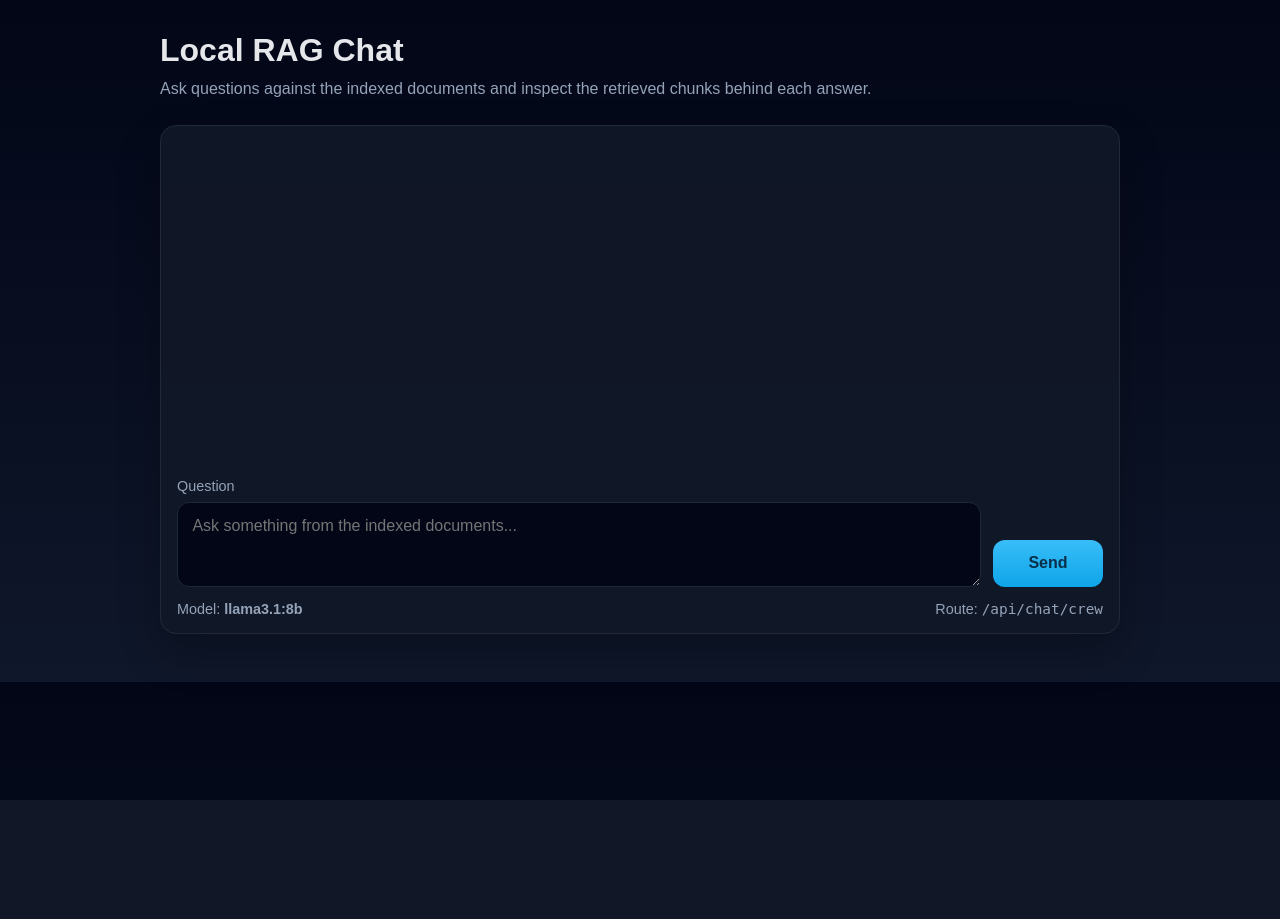
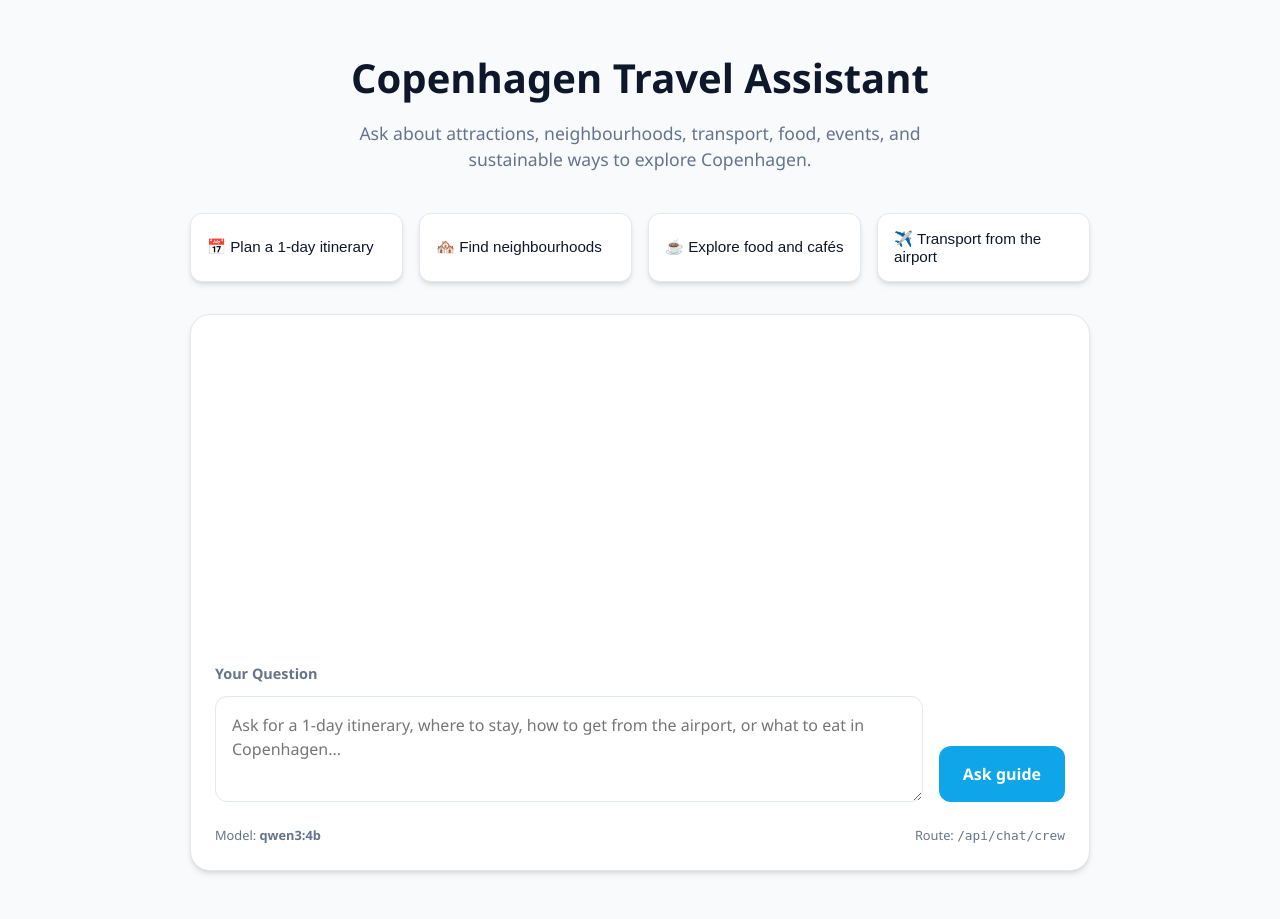
Before and after one commit to LisePetculescu/ollama_x_crewAI_web_rag, a Flask app: page / in a window 1280 px wide. Before the commit the page ends 800 px from the top, so only its background shows below. Run offline with Flask 3, Linux system fonts and the light colour scheme.

Commit message:
First UI change

```diff
--- a/static/app.js
+++ b/static/app.js
@@ -27,12 +27,14 @@ function addMessage(role, content, citations = [], isError = false) {
 
   if (Array.isArray(citations) && citations.length > 0) {
     const title = document.createElement('h3');
-    title.textContent = 'Retrieved chunks';
+    title.textContent = 'Sources from the tourism guide';
     citationsEl.appendChild(title);
 
     const list = document.createElement('ol');
     for (const citation of citations) {
       const item = document.createElement('li');
+      item.className = 'citation-item';
+
       const meta = document.createElement('div');
       const excerpt = document.createElement('p');
 
@@ -84,18 +86,13 @@ async function sendQuestion(question) {
   return response.json();
 }
 
-form.addEventListener('submit', async (event) => {
-  event.preventDefault();
-
-  const question = questionInput.value.trim();
-  if (!question) {
-    return;
-  }
+async function handleQuestionSubmit(question) {
+  if (!question) return;
 
   addMessage('User', question);
   questionInput.value = '';
   sendButton.disabled = true;
-  sendButton.textContent = 'Sending...';
+  sendButton.textContent = 'Consulting guide...';
 
   try {
     const data = await sendQuestion(question);
@@ -105,7 +102,20 @@ form.addEventListener('submit', async (event) => {
     addMessage('Assistant', error.message || 'Something went wrong.', [], true);
   } finally {
     sendButton.disabled = false;
-    sendButton.textContent = 'Send';
+    sendButton.textContent = 'Ask guide';
     questionInput.focus();
   }
+}
+
+form.addEventListener('submit', (event) => {
+  event.preventDefault();
+  const question = questionInput.value.trim();
+  handleQuestionSubmit(question);
 });
+
+document.querySelectorAll('.suggestion-card').forEach(card => {
+  card.addEventListener('click', () => {
+    const query = card.getAttribute('data-query');
+    handleQuestionSubmit(query);
+  });
+});
--- a/static/style.css
+++ b/static/style.css
@@ -1,15 +1,15 @@
 :root {
-  color-scheme: dark;
-  --bg: #0f172a;
-  --panel: #111827;
-  --panel-border: #1f2937;
-  --text: #e5e7eb;
-  --muted: #94a3b8;
-  --accent: #38bdf8;
-  --accent-strong: #0ea5e9;
-  --user-bg: #172554;
-  --assistant-bg: #1f2937;
-  --error-bg: #3f1d1d;
+  --bg-nordic: #f8fafc;
+  --text-navy: #0f172a;
+  --text-muted: #64748b;
+  --accent-sea-blue: #0ea5e9;
+  --accent-nyhavn-orange: #f59e0b;
+  --panel-bg: #ffffff;
+  --panel-border: #e2e8f0;
+  --user-bg: #f1f5f9;
+  --assistant-bg: #ffffff;
+  --error-bg: #fef2f2;
+  --shadow: 0 4px 6px -1px rgb(0 0 0 / 0.1), 0 2px 4px -2px rgb(0 0 0 / 0.1);
 }
 
 * {
@@ -18,130 +18,176 @@
 
 body {
   margin: 0;
-  font-family: Arial, Helvetica, sans-serif;
-  background: linear-gradient(180deg, #020617 0%, var(--bg) 100%);
-  color: var(--text);
-}
-
-code {
-  font-family: "DejaVu Sans Mono", "Courier New", monospace;
+  font-family: 'Segoe UI', Roboto, Helvetica, Arial, sans-serif;
+  background-color: var(--bg-nordic);
+  color: var(--text-navy);
+  line-height: 1.5;
 }
 
 .page {
-  width: min(960px, calc(100% - 2rem));
+  width: min(900px, calc(100% - 2rem));
   margin: 0 auto;
-  padding: 2rem 0 3rem;
+  padding: 3rem 0;
 }
 
 .hero {
-  margin-bottom: 1.5rem;
+  text-align: center;
+  margin-bottom: 2.5rem;
 }
 
 .hero h1 {
-  margin: 0 0 0.5rem;
-  font-size: 2rem;
+  margin: 0 0 0.75rem;
+  font-size: 2.5rem;
+  color: var(--text-navy);
+  font-weight: 800;
 }
 
 .hero p {
-  margin: 0;
-  color: var(--muted);
-  line-height: 1.5;
+  margin: 0 auto;
+  max-width: 600px;
+  color: var(--text-muted);
+  font-size: 1.1rem;
+}
+
+.suggestions-grid {
+  display: grid;
+  grid-template-columns: repeat(auto-fit, minmax(200px, 1fr));
+  gap: 1rem;
+  margin-bottom: 2rem;
+}
+
+.suggestion-card {
+  background: var(--panel-bg);
+  border: 1px solid var(--panel-border);
+  border-radius: 12px;
+  padding: 1rem;
+  cursor: pointer;
+  font-size: 0.95rem;
+  color: var(--text-navy);
+  text-align: left;
+  transition: all 0.2s ease;
+  box-shadow: var(--shadow);
+  font-weight: 500;
+}
+
+.suggestion-card:hover {
+  border-color: var(--accent-sea-blue);
+  transform: translateY(-2px);
+  background: #f0f9ff;
 }
 
 .panel {
-  background: rgba(17, 24, 39, 0.9);
+  background: var(--panel-bg);
   border: 1px solid var(--panel-border);
-  border-radius: 16px;
-  box-shadow: 0 18px 40px rgba(0, 0, 0, 0.25);
+  border-radius: 20px;
+  box-shadow: var(--shadow);
 }
 
 .chat-panel {
-  padding: 1rem;
+  padding: 1.5rem;
 }
 
 .messages {
-  min-height: 320px;
-  max-height: 60vh;
+  min-height: 300px;
+  max-height: 65vh;
   overflow-y: auto;
-  padding: 0.25rem;
+  padding: 0.5rem;
   display: grid;
-  gap: 1rem;
-  margin-bottom: 1rem;
+  gap: 1.25rem;
+  margin-bottom: 1.5rem;
 }
 
 .message-card {
   border: 1px solid var(--panel-border);
-  border-radius: 14px;
-  padding: 0.9rem 1rem;
+  border-radius: 16px;
+  padding: 1rem 1.25rem;
   background: var(--assistant-bg);
+  transition: transform 0.1s ease;
 }
 
 .message-card.user {
   background: var(--user-bg);
+  border-color: #cbd5e1;
 }
 
 .message-card.error {
   background: var(--error-bg);
+  border-color: #fca5a5;
 }
 
 .message-role {
-  font-size: 0.85rem;
-  font-weight: bold;
-  letter-spacing: 0.04em;
+  font-size: 0.75rem;
+  font-weight: 700;
   text-transform: uppercase;
-  color: var(--accent);
+  color: var(--accent-sea-blue);
   margin-bottom: 0.5rem;
+  letter-spacing: 0.05em;
 }
 
 .message-content {
   white-space: pre-wrap;
   line-height: 1.6;
+  color: var(--text-navy);
 }
 
 .message-citations {
-  margin-top: 0.9rem;
-  padding-top: 0.9rem;
-  border-top: 1px solid rgba(148, 163, 184, 0.2);
+  margin-top: 1.25rem;
+  padding-top: 1rem;
+  border-top: 1px solid var(--panel-border);
 }
 
 .message-citations h3 {
-  margin: 0 0 0.5rem;
-  font-size: 1rem;
+  margin: 0 0 0.75rem;
+  font-size: 0.9rem;
+  color: var(--text-muted);
+  text-transform: uppercase;
+  letter-spacing: 0.02em;
 }
 
 .message-citations ol {
   margin: 0;
-  padding-left: 1.2rem;
+  padding: 0;
+  list-style: none;
   display: grid;
   gap: 0.75rem;
 }
 
+.citation-item {
+  background: #f8fafc;
+  border: 1px solid var(--panel-border);
+  border-radius: 8px;
+  padding: 0.75rem;
+}
+
 .citation-meta {
-  font-size: 0.9rem;
-  color: var(--accent);
+  font-size: 0.85rem;
+  font-weight: 600;
+  color: var(--accent-sea-blue);
   margin-bottom: 0.25rem;
 }
 
 .citation-excerpt {
   margin: 0;
-  color: var(--muted);
-  line-height: 1.5;
+  font-size: 0.85rem;
+  color: var(--text-muted);
+  line-height: 1.4;
 }
 
 .chat-form {
   display: grid;
-  gap: 0.5rem;
+  gap: 0.75rem;
 }
 
 .input-label {
   font-size: 0.9rem;
-  color: var(--muted);
+  font-weight: 600;
+  color: var(--text-muted);
 }
 
 .input-row {
   display: grid;
   grid-template-columns: 1fr auto;
-  gap: 0.75rem;
+  gap: 1rem;
 }
 
 textarea {
@@ -149,51 +195,66 @@ textarea {
   resize: vertical;
   border: 1px solid var(--panel-border);
   border-radius: 12px;
-  background: #020617;
-  color: var(--text);
-  padding: 0.9rem;
+  background: #fff;
+  color: var(--text-navy);
+  padding: 1rem;
   font: inherit;
+  transition: border-color 0.2s;
 }
 
-button {
+textarea:focus {
+  outline: none;
+  border-color: var(--accent-sea-blue);
+  box-shadow: 0 0 0 3px rgba(14, 165, 233, 0.1);
+}
+
+button#send-button {
   align-self: end;
-  min-width: 110px;
+  min-width: 120px;
   border: 0;
   border-radius: 12px;
-  padding: 0.9rem 1rem;
+  padding: 1rem 1.5rem;
   font: inherit;
-  font-weight: bold;
+  font-weight: 700;
   cursor: pointer;
-  background: linear-gradient(180deg, var(--accent) 0%, var(--accent-strong) 100%);
-  color: #082f49;
+  background: var(--accent-sea-blue);
+  color: white;
+  transition: background 0.2s;
 }
 
-button:disabled {
-  opacity: 0.65;
+button#send-button:hover {
+  background: #0284c7;
+}
+
+button#send-button:disabled {
+  opacity: 0.6;
   cursor: wait;
 }
 
 .meta-row {
-  margin-top: 0.9rem;
+  margin-top: 1.5rem;
   display: flex;
   justify-content: space-between;
   gap: 1rem;
   flex-wrap: wrap;
-  color: var(--muted);
-  font-size: 0.9rem;
+  color: var(--text-muted);
+  font-size: 0.8rem;
 }
 
 @media (max-width: 720px) {
   .page {
-    width: min(100%, calc(100% - 1rem));
-    padding-top: 1rem;
+    padding-top: 1.5rem;
+  }
+
+  .hero h1 {
+    font-size: 1.8rem;
   }
 
   .input-row {
     grid-template-columns: 1fr;
   }
 
-  button {
+  button#send-button {
     width: 100%;
   }
 }
--- a/templates/index.html
+++ b/templates/index.html
@@ -3,24 +3,31 @@
   <head>
     <meta charset="utf-8">
     <meta name="viewport" content="width=device-width, initial-scale=1">
-    <title>Local RAG Chat</title>
+    <title>Copenhagen Travel Assistant</title>
     <link rel="stylesheet" href="{{ url_for('static', filename='style.css') }}">
   </head>
-  <body>
+  <body class="nordic-theme">
     <main class="page">
       <header class="hero">
-        <h1>Local RAG Chat</h1>
-        <p>Ask questions against the indexed documents and inspect the retrieved chunks behind each answer.</p>
+        <h1>Copenhagen Travel Assistant</h1>
+        <p>Ask about attractions, neighbourhoods, transport, food, events, and sustainable ways to explore Copenhagen.</p>
       </header>
+
+      <section class="suggestions-grid">
+        <button class="suggestion-card" data-query="Plan a 1-day itinerary for Copenhagen">📅 Plan a 1-day itinerary</button>
+        <button class="suggestion-card" data-query="Which neighbourhoods should I visit in Copenhagen?">🏘️ Find neighbourhoods</button>
+        <button class="suggestion-card" data-query="Where can I find the best food and cafés in Copenhagen?">☕ Explore food and cafés</button>
+        <button class="suggestion-card" data-query="How do I get from the airport to the city center in Copenhagen?">✈️ Transport from the airport</button>
+      </section>
 
       <section class="panel chat-panel">
         <div id="messages" class="messages" aria-live="polite"></div>
 
         <form id="chat-form" class="chat-form">
-          <label class="input-label" for="question">Question</label>
+          <label class="input-label" for="question">Your Question</label>
           <div class="input-row">
-            <textarea id="question" name="question" rows="3" placeholder="Ask something from the indexed documents..." required></textarea>
-            <button id="send-button" type="submit">Send</button>
+            <textarea id="question" name="question" rows="3" placeholder="Ask for a 1-day itinerary, where to stay, how to get from the airport, or what to eat in Copenhagen..." required></textarea>
+            <button id="send-button" type="submit">Ask guide</button>
           </div>
         </form>
 
```
Also changed, not shown: config.py (added, +70 -0 lines), rag_helpers.py (+9 -5 lines).
